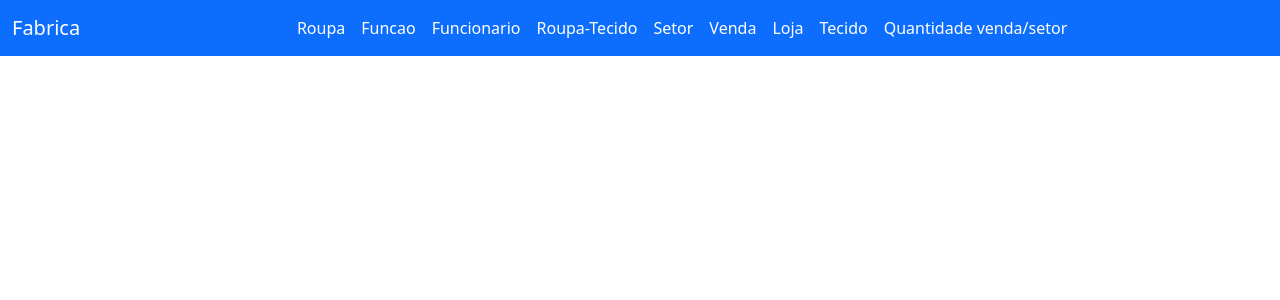
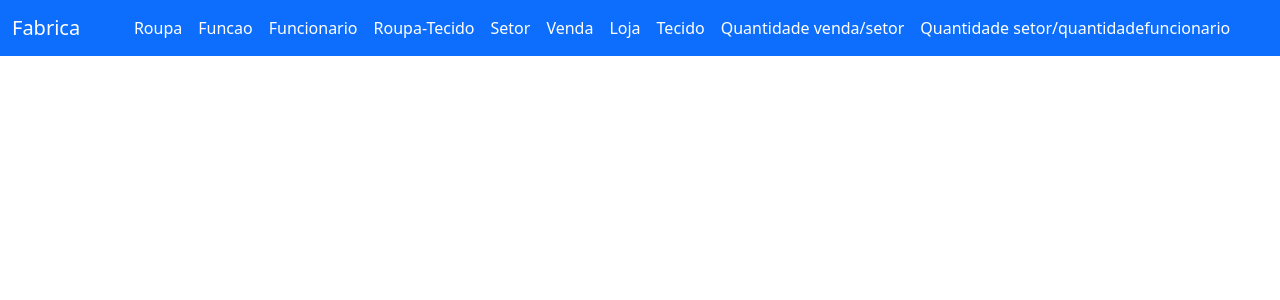
Before and after one commit to SidneyMaldonado/vespFabrica, an Angular app: page / in a window 1280 px wide. Shown: the top 300 px of the page. Built offline with nearby package versions, Linux system fonts and the light colour scheme.

Commit message:
add view setor funcionario quantidade

```diff
--- a/src/app/app.component.html
+++ b/src/app/app.component.html
@@ -34,6 +34,9 @@
           <li class="nav-item">
             <a class="nav-link active" href="viewquantidadevendassetor">Quantidade venda/setor</a>
           </li>
+          <li class="nav-item">
+            <a class="nav-link active" href="viewsetorfuncionarioquantidade">Quantidade setor/quantidadefuncionario</a>
+          </li>
         </ul>
       </div>
     </div>
```
